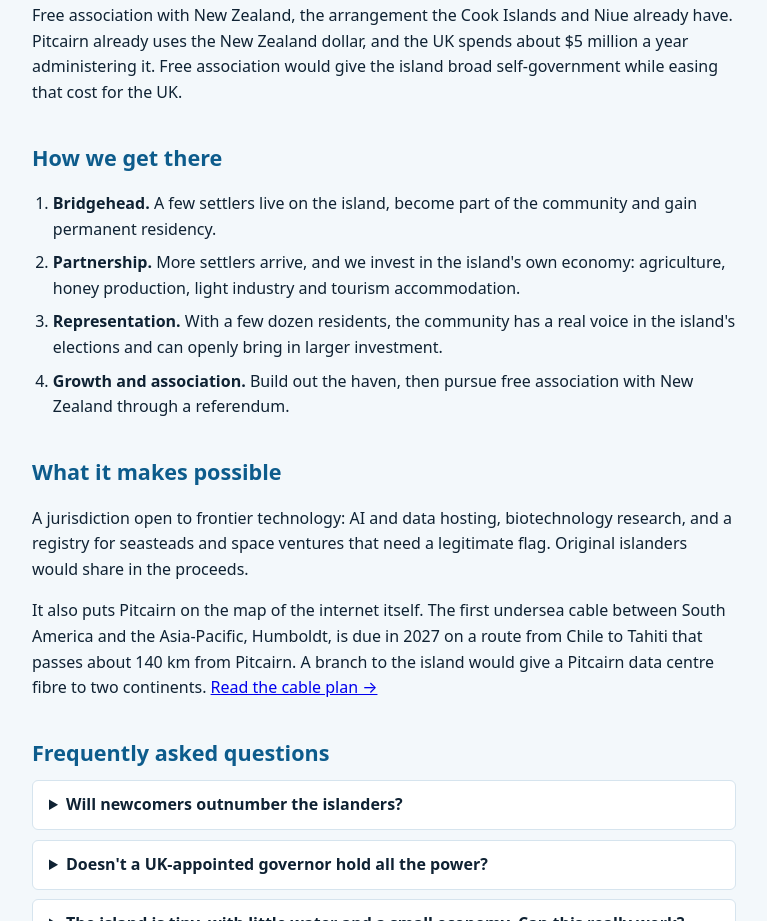
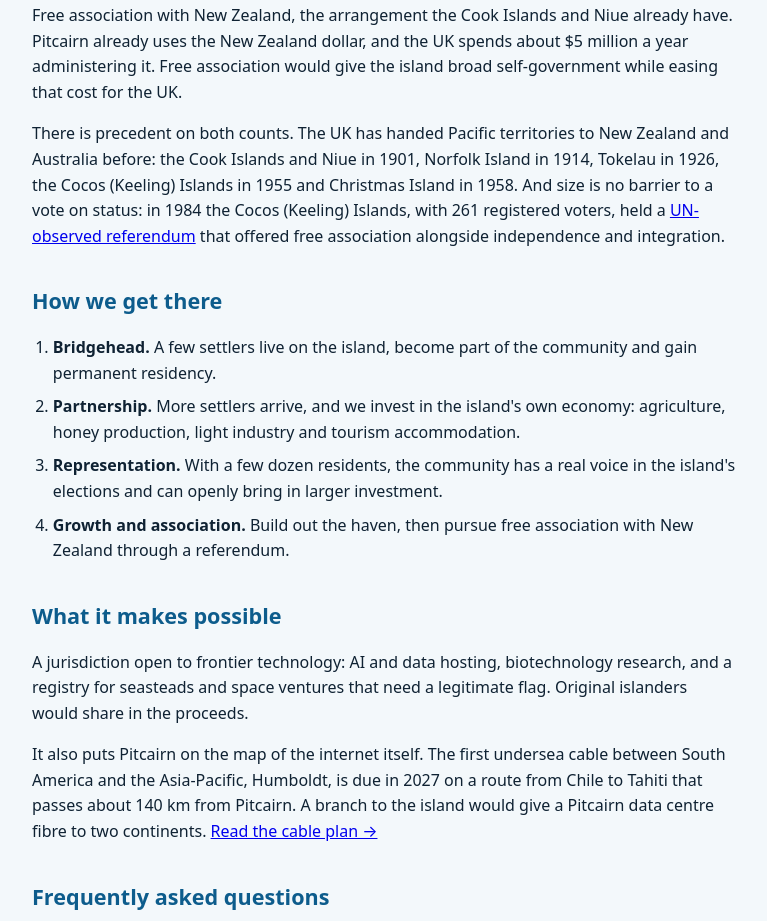
Before and after one commit to EmmaLeonhart/poseidoncity-website, a plain HTML site: page docs/index.html in a window 1280 px wide. Shown: the part 780-1701 px from the top of the page, without its empty margins (256-1023 px from the left). Drawn offline with Linux system fonts and the light colour scheme.

Commit message:
Long-term goal: precedents for transfer to NZ/Australia and the 1984 Cocos vote
From the Poseidon infodoc; the referendum details checked against Wikipedia
(261 voters, free association on the ballot, UN-observed).

Co-Authored-By: Claude Opus 5.5 <noreply@anthropic.com>
Claude-Session: https://claude.ai/code/session_01VhfJKs1in1iKTVKfSWUVzi

```diff
--- a/docs/index.html
+++ b/docs/index.html
@@ -59,6 +59,12 @@
   <p>Free association with New Zealand, the arrangement the Cook Islands and Niue already have. Pitcairn
   already uses the New Zealand dollar, and the UK spends about $5 million a year administering it.
   Free association would give the island broad self-government while easing that cost for the UK.</p>
+  <p>There is precedent on both counts. The UK has handed Pacific territories to New Zealand and
+  Australia before: the Cook Islands and Niue in 1901, Norfolk Island in 1914, Tokelau in 1926, the
+  Cocos (Keeling) Islands in 1955 and Christmas Island in 1958. And size is no barrier to a vote on
+  status: in 1984 the Cocos (Keeling) Islands, with 261 registered voters, held a
+  <a href="https://en.wikipedia.org/wiki/1984_Cocos_(Keeling)_Islands_status_referendum">UN-observed
+  referendum</a> that offered free association alongside independence and integration.</p>
 
   <h2>How we get there</h2>
   <ol>
```
